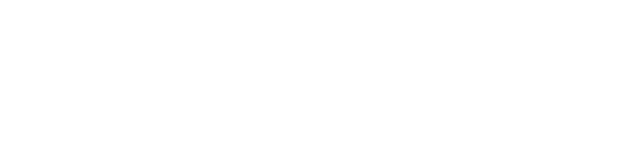
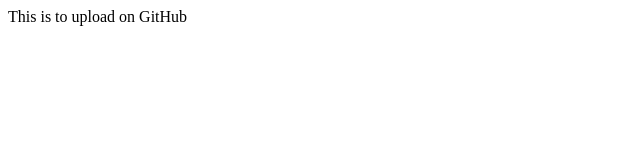
Before and after one commit to GeniusDev95/Work_SMIT, a plain HTML site: page index.html in a window 1280 px wide. Shown: the whole page, without its empty margins (0-640 px from the left). Drawn offline with Linux system fonts and the light colour scheme.

Commit message:
changing minor

```diff
--- a/index.html
+++ b/index.html
@@ -6,6 +6,6 @@
     <title>Document</title>
 </head>
 <body>
-
+    <ha>This is to upload on GitHub</ha>
 </body>
 </html>
```
